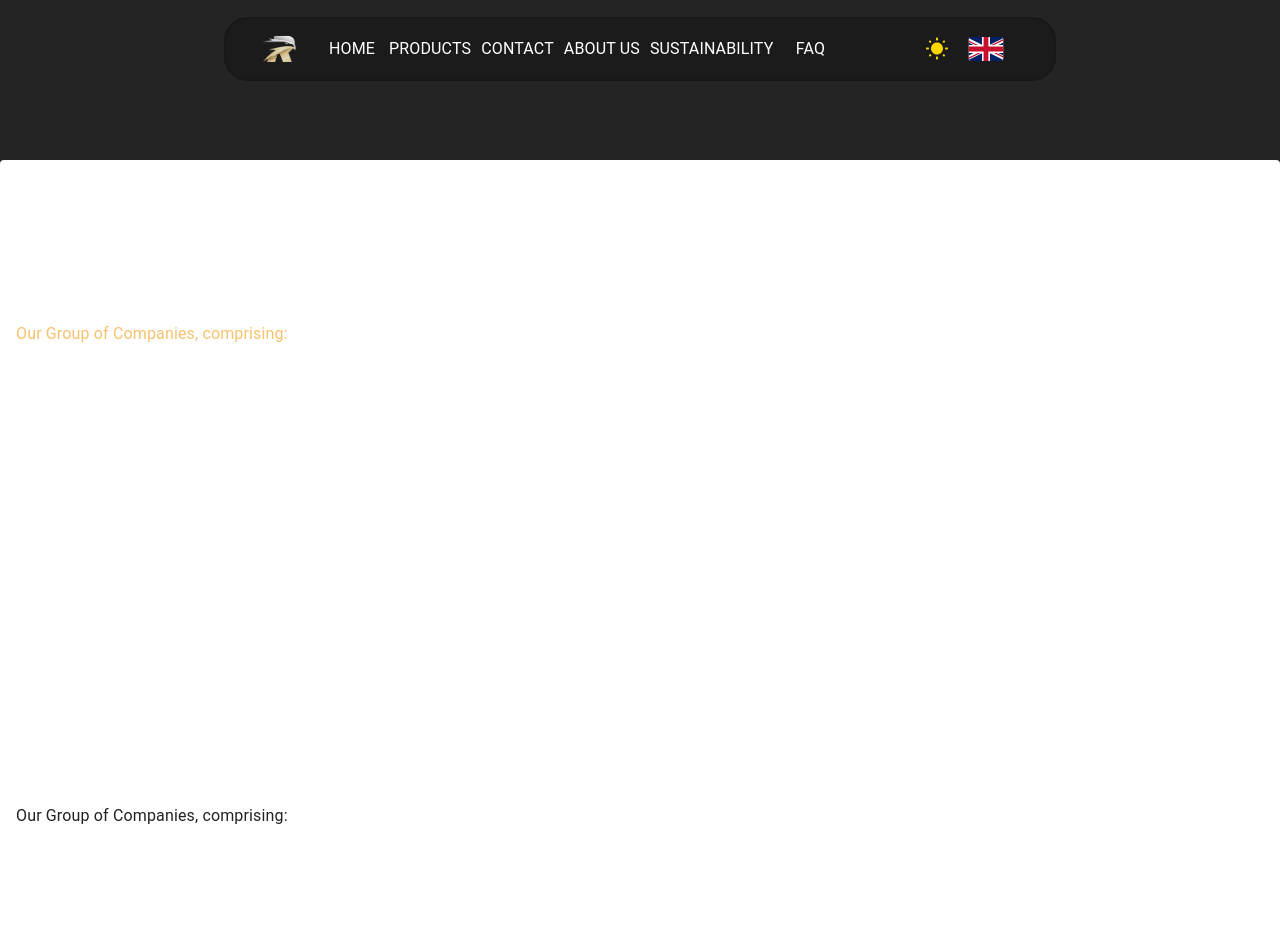
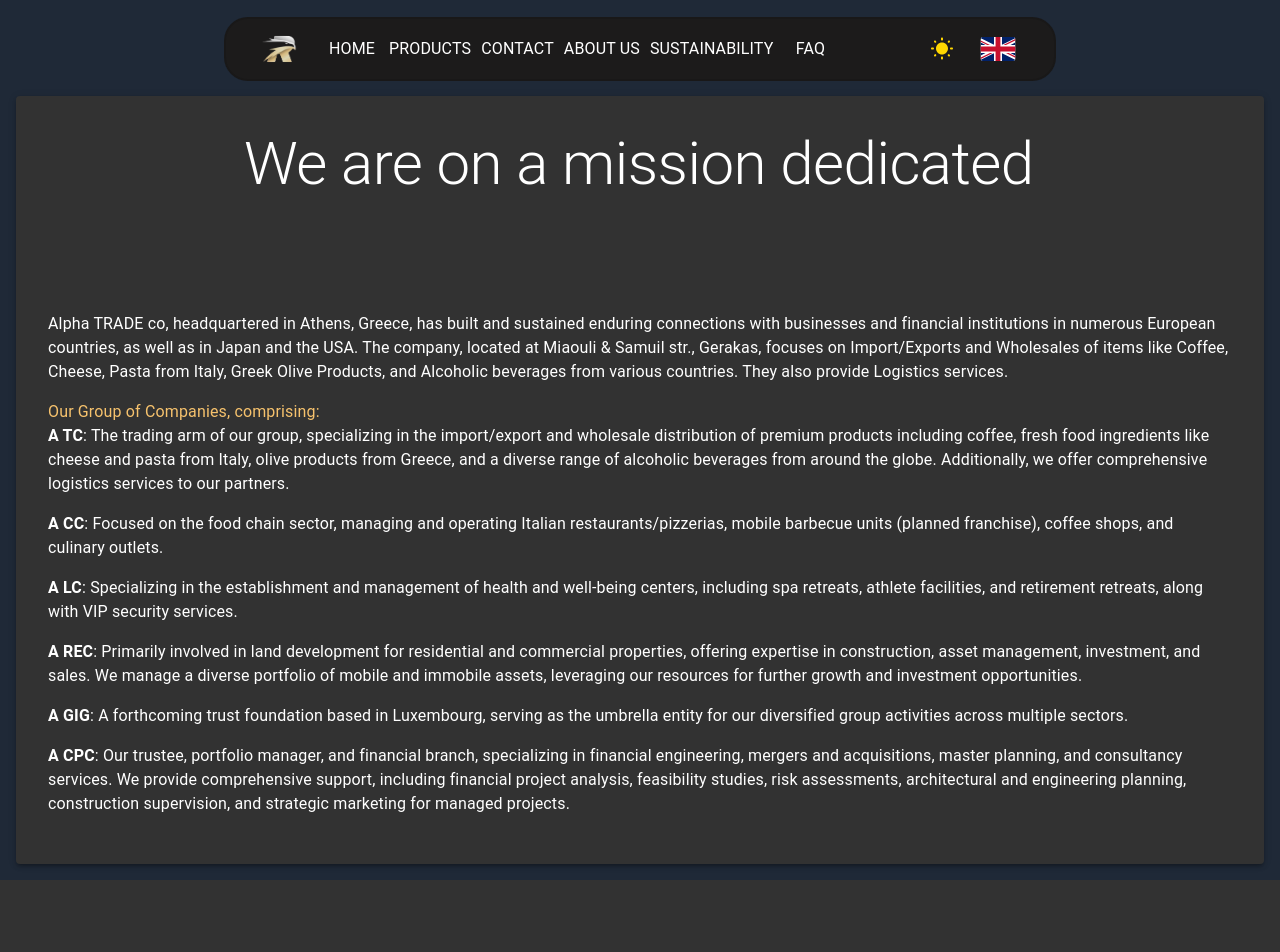
Before and after one commit to JulianoJk/AlphaTradeCo, a React (Vite) app: page /#/about-us in a window 1280 px wide. Shown: the top 952 px of the page. After the commit the page ends 880 px from the top, so only its background shows below. Built offline with nearby package versions, Linux system fonts and the light colour scheme.

Commit message:
Add text transformation in about us header - [WIP]

```diff
--- a/src/AppInner.tsx
+++ b/src/AppInner.tsx
@@ -16,14 +16,14 @@
     palette: {
       ...theme.palette,
       background: {
-        default: mode === "dark" ? "#242424" : "#F5F5DC",
+        default: mode === "dark" ? "#1F2937" : "#F5F5DC",
       },
     },
     components: {
       MuiList: {
         styleOverrides: {
           root: {
-            backgroundColor: mode === "light" ? "#c3c3bb87" : "#242424",
+            backgroundColor: mode === "light" ? "#d5d5d0" : "#242424",
             fontSize: "1px",
             fontWeight: "bold",
             borderRadius: "4px",
--- a/src/components/Header/ChangeLanguage/LanguagesMenu.component.tsx
+++ b/src/components/Header/ChangeLanguage/LanguagesMenu.component.tsx
@@ -1,4 +1,4 @@
-import React, { useState, JSX } from "react";
+import React, { useState, useEffect, useRef, JSX } from "react";
 import Tooltip from "@mui/material/Tooltip";
 import {
   Box,
@@ -33,6 +33,7 @@
     name: "EN",
   });
   const [actions, setActions] = useState<Action[]>(initialActions);
+  const tooltipRef = useRef<HTMLDivElement | null>(null);
 
   const handleClick = (actionIndex: number) => {
     const newActions = [...actions];
@@ -47,6 +48,22 @@
     setActions(newActions);
     setOpen(false);
   };
+
+  const handleOutsideClick = (event: MouseEvent) => {
+    if (
+      tooltipRef.current &&
+      !tooltipRef.current.contains(event.target as Node)
+    ) {
+      setOpen(false);
+    }
+  };
+
+  useEffect(() => {
+    document.addEventListener("mousedown", handleOutsideClick);
+    return () => {
+      document.removeEventListener("mousedown", handleOutsideClick);
+    };
+  }, []);
 
   return (
     <>
@@ -64,9 +81,9 @@
               borderRadius: "6px",
               border:
                 mode === "dark" ? "2px solid #68665f" : "2px solid #c0c0b5",
-
               marginTop: "-4px",
             }}
+            ref={tooltipRef}
           >
             <List>
               {actions.map((action, index) => (
@@ -75,8 +92,8 @@
                     borderRadius: "10em",
                     "&.MuiMenuItem-root:hover": {
                       borderRadius: "0.2em",
-                      backgroundColor: mode === "light" ? "#9d9c9c70" : "#444444",
-                      //   #
+                      backgroundColor:
+                        mode === "light" ? "#9d9c9c70" : "#444444",
                     },
                   }}
                   key={action.name}
@@ -109,9 +126,15 @@
           aria-expanded={open ? "true" : undefined}
           disableRipple
           disableTouchRipple
-          sx={{ ml: -2 }}
+          sx={{ marginLeft: "3px" }}
         >
-          <Box sx={{ display: "flex", alignItems: "center" }}>
+          <Box
+            sx={{
+              display: "flex",
+              alignItems: "center",
+              width: "2em",
+            }}
+          >
             {mainIcon.icon}
           </Box>
         </IconButton>
--- a/src/components/Header/Header.styles.ts
+++ b/src/components/Header/Header.styles.ts
@@ -23,7 +23,7 @@
       textTransform: "capitalize",
     },
     appBarRoot: {
-      backgroundColor: "#202020",
+      backgroundColor: "#242424",
       border: "1px solid #2d3138",
       borderRadius: "1em",
       height: "4em",
--- a/src/components/Pages/AboutUs/AboutUs.component.tsx
+++ b/src/components/Pages/AboutUs/AboutUs.component.tsx
@@ -1,130 +1,104 @@
+// AboutUs.tsx
+import React from "react";
+import { Box, Paper, Typography } from "@mui/material";
 import { useTheme } from "@mui/material/styles";
-import { Paper, Typography } from "@mui/material";
+import useModeTheme from "../../../hooks/useModeTheme";
+import Demo from "./Demo"; // Import the modified Demo component
 
-import useModeTheme from "../../../hooks/useModeTheme";
-// import ThemeProvider from "@mui/material";
 const AboutUs = () => {
   const theme = useTheme();
-  const backgroundColorss = useModeTheme("red", theme.palette.grey[100]); // Use
+  const backgroundColor = useModeTheme("#323232", theme.palette.grey[100]);
+  const textColor = useModeTheme(
+    theme.palette.common.white,
+    theme.palette.common.black
+  );
+
+  const trailData = [
+    {
+      open: true,
+      texts: ["We are on a mission dedicated"],
+    },
+    {
+      open: false,
+      texts: ["to empower the next generation."],
+    },
+  ];
+
   return (
+    <Box
+      sx={{
+        marginTop: theme.spacing(10),
+        padding: theme.spacing(2),
+        color: theme.palette.common.white,
+      }}
+    >
       <Paper
         sx={{
-        backgroundColor: backgroundColorss,
+          padding: theme.spacing(4),
+          backgroundColor: backgroundColor,
+          color: textColor,
+        }}
+        elevation={3}
+      >
+        <Box sx={{ maxWidth: "100%", textAlign: "center" }}>
+          <Demo trailData={trailData} />
+        </Box>
 
-        marginTop: 20,
-        padding: 2,
-      }}
-    >
-      <Typography variant="h4" sx={{ color: "#ffffff", marginBottom: 2 }}>
-        Who We Are
-      </Typography>
-      <Typography variant="body1" sx={{ color: "#ffffff" }}>
-        ALPHA TRADE Co. is a distinguished company based in Athens, Greece. We
-        pride ourselves on nurturing enduring partnerships with industries,
-        financial institutions, and business development entities across Europe
-        (including Italy, Germany, Belgium, etc.) and beyond (Japan, USA, etc.),
-        laying a robust foundation for our strategic development initiatives.
+        <br />
+        <Typography variant="body1" paragraph>
+          Alpha TRADE co, headquartered in Athens, Greece, has built and
+          sustained enduring connections with businesses and financial
+          institutions in numerous European countries, as well as in Japan and
+          the USA. The company, located at Miaouli & Samuil str., Gerakas,
+          focuses on Import/Exports and Wholesales of items like Coffee, Cheese,
+          Pasta from Italy, Greek Olive Products, and Alcoholic beverages from
+          various countries. They also provide Logistics services.
         </Typography>
         <Typography
           variant="body1"
           color={theme.palette.primary.main}
-        sx={{ marginTop: 2 }}
+          sx={{ marginTop: theme.spacing(2) }}
         >
           Our Group of Companies, comprising:
         </Typography>
-      <Typography variant="body1" sx={{ color: "#ffffff" }}>
-        <strong>"A TC"</strong>: The trading arm of our group, specializing in
-        the import/export and wholesale distribution of premium products
-        including coffee, fresh food ingredients like cheese and pasta from
-        Italy, olive products from Greece, and a diverse range of alcoholic
-        beverages from around the globe. Additionally, we offer comprehensive
-        logistics services to our partners.
+        {[
+          {
+            name: "A TC",
+            description:
+              "The trading arm of our group, specializing in the import/export and wholesale distribution of premium products including coffee, fresh food ingredients like cheese and pasta from Italy, olive products from Greece, and a diverse range of alcoholic beverages from around the globe. Additionally, we offer comprehensive logistics services to our partners.",
+          },
+          {
+            name: "A CC",
+            description:
+              "Focused on the food chain sector, managing and operating Italian restaurants/pizzerias, mobile barbecue units (planned franchise), coffee shops, and culinary outlets.",
+          },
+          {
+            name: "A LC",
+            description:
+              "Specializing in the establishment and management of health and well-being centers, including spa retreats, athlete facilities, and retirement retreats, along with VIP security services.",
+          },
+          {
+            name: "A REC",
+            description:
+              "Primarily involved in land development for residential and commercial properties, offering expertise in construction, asset management, investment, and sales. We manage a diverse portfolio of mobile and immobile assets, leveraging our resources for further growth and investment opportunities.",
+          },
+          {
+            name: "A GIG",
+            description:
+              "A forthcoming trust foundation based in Luxembourg, serving as the umbrella entity for our diversified group activities across multiple sectors.",
+          },
+          {
+            name: "A CPC",
+            description:
+              "Our trustee, portfolio manager, and financial branch, specializing in financial engineering, mergers and acquisitions, master planning, and consultancy services. We provide comprehensive support, including financial project analysis, feasibility studies, risk assessments, architectural and engineering planning, construction supervision, and strategic marketing for managed projects.",
+          },
+        ].map((company, index) => (
+          <Typography key={index} variant="body1" paragraph>
+            <strong>{company.name}</strong>: {company.description}
           </Typography>
-      <Typography variant="body1" sx={{ color: "#ffffff" }}>
-        <strong>"A CC"</strong>: Focused on the food chain sector, managing and
-        operating Italian restaurants/pizzerias, mobile barbecue units (planned
-        franchise), coffee shops, and culinary outlets.
-      </Typography>
-      <Typography variant="body1" sx={{ color: "#ffffff" }}>
-        <strong>"A LC"</strong>: Specializing in the establishment and
-        management of health and well-being centers, including spa retreats,
-        athlete facilities, and retirement retreats, along with VIP security
-        services.
-      </Typography>
-      <Typography variant="body1" sx={{ color: "#ffffff" }}>
-        <strong>"A REC"</strong>: Primarily involved in land development for
-        residential and commercial properties, offering expertise in
-        construction, asset management, investment, and sales. We manage a
-        diverse portfolio of mobile and immobile assets, leveraging our
-        resources for further growth and investment opportunities.
-      </Typography>
-      <Typography variant="body1" sx={{ color: "#ffffff" }}>
-        <strong>"A GIG"</strong>: A forthcoming trust foundation based in
-        Luxembourg, serving as the umbrella entity for our diversified group
-        activities across multiple sectors.
-      </Typography>
-      <Typography variant="body1" sx={{ color: "#ffffff" }}>
-        <strong>"A CPC"</strong>: Our trustee, portfolio manager, and financial
-        branch, specializing in financial engineering, mergers and acquisitions,
-        master planning, and consultancy services. We provide comprehensive
-        support, including financial project analysis, feasibility studies, risk
-        assessments, architectural and engineering planning, construction
-        supervision, and strategic marketing for managed projects.
-      </Typography>
-
-      <Typography variant="h4" sx={{ color: "#ffffff", marginBottom: 2 }}>
-        Who We Are
-      </Typography>
-      <Typography variant="body1" sx={{ color: "#ffffff" }}>
-        ALPHA TRADE Co. is a distinguished company based in Athens, Greece. We
-        pride ourselves on nurturing enduring partnerships with industries,
-        financial institutions, and business development entities across Europe
-        (including Italy, Germany, Belgium, etc.) and beyond (Japan, USA, etc.),
-        laying a robust foundation for our strategic development initiatives.
-      </Typography>
-      <Typography variant="body1" color="success" sx={{ marginTop: 2 }}>
-        Our Group of Companies, comprising:
-      </Typography>
-      <Typography variant="body1" sx={{ color: "#ffffff" }}>
-        <strong>"A TC"</strong>: The trading arm of our group, specializing in
-        the import/export and wholesale distribution of premium products
-        including coffee, fresh food ingredients like cheese and pasta from
-        Italy, olive products from Greece, and a diverse range of alcoholic
-        beverages from around the globe. Additionally, we offer comprehensive
-        logistics services to our partners.
-      </Typography>
-      <Typography variant="body1" sx={{ color: "#ffffff" }}>
-        <strong>"A CC"</strong>: Focused on the food chain sector, managing and
-        operating Italian restaurants/pizzerias, mobile barbecue units (planned
-        franchise), coffee shops, and culinary outlets.
-      </Typography>
-      <Typography variant="body1" sx={{ color: "#ffffff" }}>
-        <strong>"A LC"</strong>: Specializing in the establishment and
-        management of health and well-being centers, including spa retreats,
-        athlete facilities, and retirement retreats, along with VIP security
-        services.
-      </Typography>
-      <Typography variant="body1" sx={{ color: "#ffffff" }}>
-        <strong>"A REC"</strong>: Primarily involved in land development for
-        residential and commercial properties, offering expertise in
-        construction, asset management, investment, and sales. We manage a
-        diverse portfolio of mobile and immobile assets, leveraging our
-        resources for further growth and investment opportunities.
-      </Typography>
-      <Typography variant="body1" sx={{ color: "#ffffff" }}>
-        <strong>"A GIG"</strong>: A forthcoming trust foundation based in
-        Luxembourg, serving as the umbrella entity for our diversified group
-        activities across multiple sectors.
-      </Typography>
-      <Typography variant="body1" sx={{ color: "#ffffff" }}>
-        <strong>"A CPC"</strong>: Our trustee, portfolio manager, and financial
-        branch, specializing in financial engineering, mergers and acquisitions,
-        master planning, and consultancy services. We provide comprehensive
-        support, including financial project analysis, feasibility studies, risk
-        assessments, architectural and engineering planning, construction
-        supervision, and strategic marketing for managed projects.
-      </Typography>
+        ))}
       </Paper>
+    </Box>
   );
 };
 
--- /dev/null
+++ b/src/components/Pages/AboutUs/Demo.tsx
@@ -0,0 +1,38 @@
+// Demo.tsx
+import React, { useEffect, useState } from "react";
+import Trail from "./Trail.component";
+
+interface TrailData {
+  open: boolean;
+  texts: string[];
+}
+
+interface DemoProps {
+  trailData: TrailData[];
+}
+
+const Demo: React.FC<DemoProps> = ({ trailData }) => {
+  const [currentIndex, setCurrentIndex] = useState(0);
+
+  useEffect(() => {
+    const interval = setInterval(() => {
+      setCurrentIndex((prevIndex) => (prevIndex + 1) % trailData.length);
+    }, 2500);
+
+    return () => clearInterval(interval);
+  }, [trailData]);
+
+  return (
+    <div>
+      {trailData.map((trail, index) => (
+        <Trail key={index} open={index === currentIndex}>
+          {trail.texts.map((text, idx) => (
+            <span key={idx}>{text}</span>
+          ))}
+        </Trail>
+      ))}
+    </div>
+  );
+};
+
+export default Demo;
--- /dev/null
+++ b/src/components/Pages/AboutUs/Trail.component.tsx
@@ -0,0 +1,45 @@
+// Trail.component.tsx
+import React from "react";
+import { useTrail, a } from "@react-spring/web";
+import useMediaQuery from "@mui/material/useMediaQuery";
+import { useStyles } from "./Trail.styles";
+import { Typography } from "@mui/material";
+
+interface TrailProps {
+  open: boolean;
+  children: React.ReactNode;
+}
+
+const Trail: React.FC<TrailProps> = ({ open, children }) => {
+  const items = React.Children.toArray(children);
+  const {
+    classes: { trailsText },
+  } = useStyles(); // Use styles directly here
+  const isMobile = useMediaQuery("(max-width:600px)");
+
+  const trail = useTrail(items.length, {
+    config: { mass: 5, tension: 2000, friction: 200 },
+    opacity: open ? 1 : 0,
+    x: open ? 0 : 60,
+    height: open ? 110 : 0,
+    from: { opacity: 0, x: 60, height: 10 },
+  });
+
+  return (
+    <div>
+      {trail.map(({ height, ...style }, index) => (
+        <a.div
+          key={index}
+          className={trailsText} // Apply the className directly
+          style={{ ...style, fontSize: isMobile ? "1em" : "3em" }}
+        >
+          <a.div style={{ height }}>
+            <Typography variant="h2">{items[index]}</Typography>
+          </a.div>
+        </a.div>
+      ))}
+    </div>
+  );
+};
+
+export default Trail;
--- /dev/null
+++ b/src/components/Pages/AboutUs/Trail.styles.ts
@@ -0,0 +1,21 @@
+import { makeStyles } from "tss-react/mui";
+
+export const useStyles = makeStyles()(() => {
+  return {
+    trailsText: {
+      position: "relative",
+      width: "100%",
+      height: "80px",
+      lineHeight: "80px",
+      color: "rgb(255, 255, 255)",
+      fontWeight: 800,
+      letterSpacing: "-0.05em",
+      willChange: "transform, opacity",
+      overflow: "hidden",
+      "& > div": {
+        paddingRight: "0.05em",
+        overflow: "hidden",
+      },
+    },
+  };
+});
--- a/src/components/Pages/Home.component.tsx
+++ b/src/components/Pages/Home.component.tsx
@@ -1,25 +1,31 @@
-import { Paper, Typography, useTheme } from "@mui/material";
-import useModeTheme from "../../hooks/useModeTheme";
+import { Box, Grid } from "@mui/material";
 
 const Home = () => {
-  const theme = useTheme();
-  const backgroundColorss = useModeTheme(
-    theme.palette.grey[500],
-    theme.palette.grey[100]
-  ); // Use actual color values
-
   return (
-    <Paper
+    <Box
       sx={{
-        backgroundColor: `${backgroundColorss}!important`,
-
-        marginTop: 20,
+        marginTop: "14vh",
+        width: "90%",
+        height: "100vh",
       }}
     >
-      <Typography color={theme.palette.primary.main} variant="h2">
-        We create a Stable Ground For Successful Business Development
-      </Typography>
-    </Paper>
+      <Grid container spacing={2}>
+        {/* <Paper>
+          <Grid item xs={8}>
+            <Typography color={theme.palette.primary.main} variant="h2">
+              We create a Stable Ground For Successful Business Development
+            </Typography>
+          </Grid>
+        </Paper>
+        <Paper>
+          <Grid item xs={4}>
+            <Typography color={theme.palette.primary.main} variant="h2">
+              We create a Stable Ground For Successful Business Development
+            </Typography>
+          </Grid>
+        </Paper> */}
+      </Grid>
+    </Box>
   );
 };
 
```
Also changed, not shown: src/components/Pages/AboutUs/Home.styles.ts (added, +21 -0 lines). Lines whose indentation alone changed are shown as unchanged.
